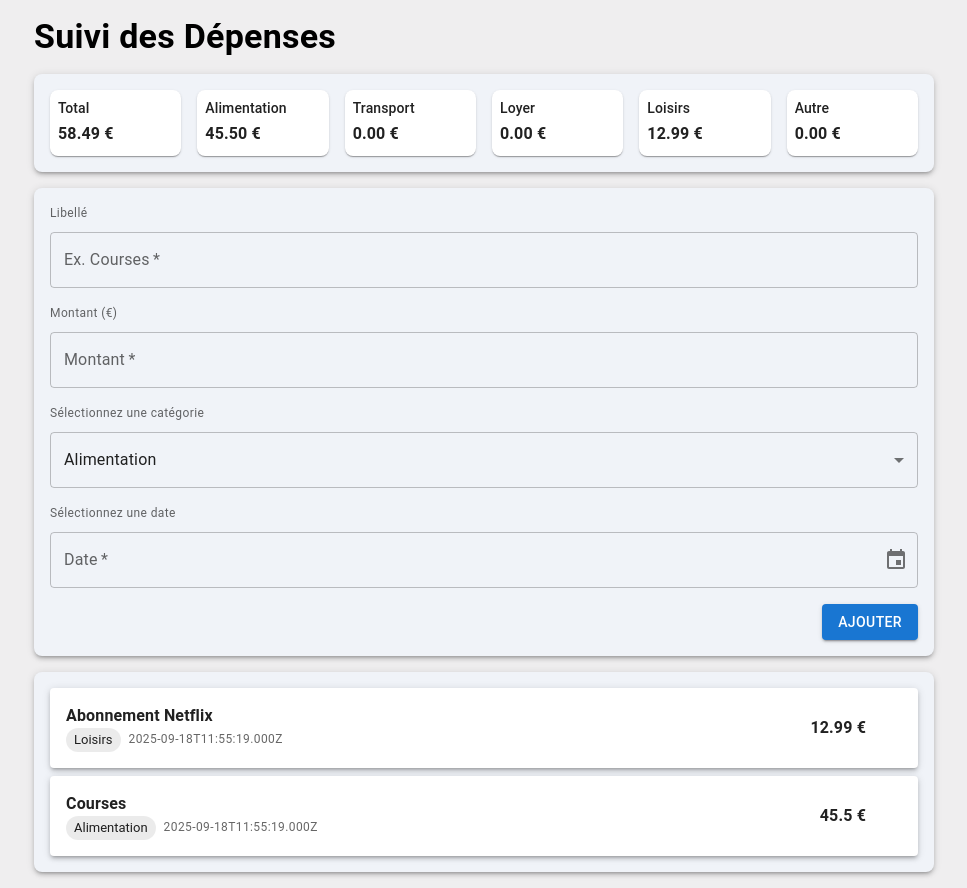
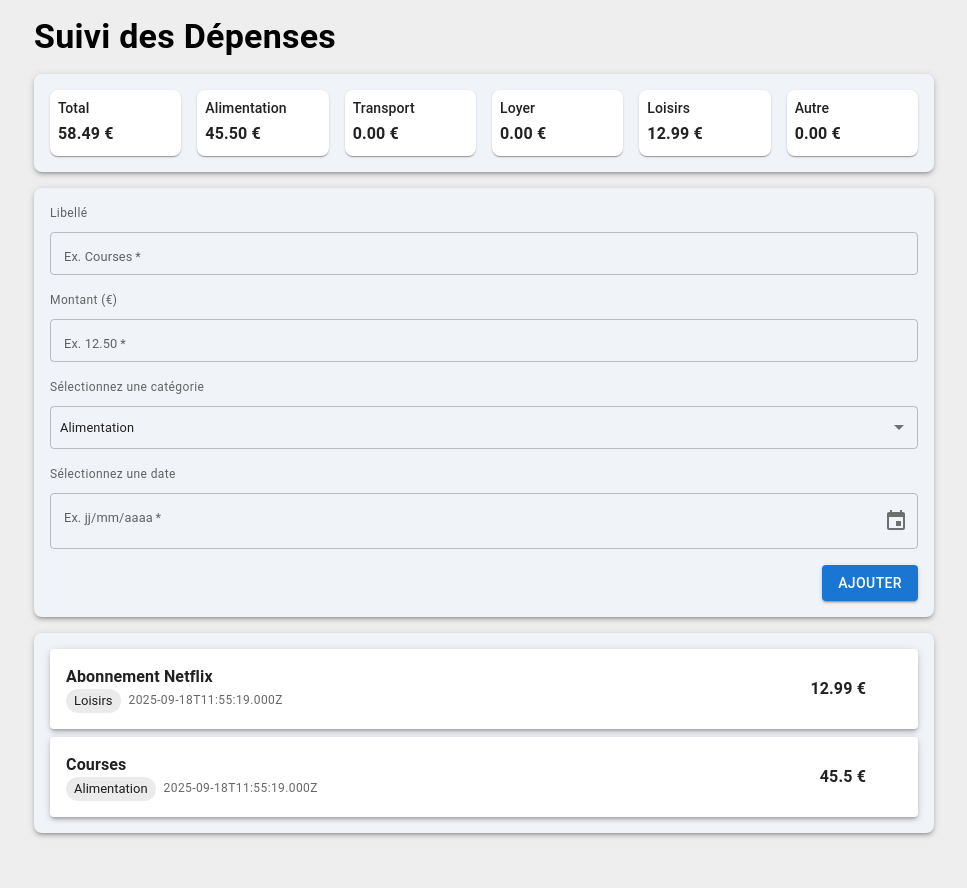
Before and after one commit to NataBoud/React-CDA, a React (Vite) app in the folder depenses-app/: page / in a window 1280 px wide. Shown: the whole page, without its empty margins (156-1123 px from the left). After the commit the page ends 849 px from the top, so only its background shows below. Built offline with nearby package versions, Linux system fonts and the light colour scheme; some icons are missing.

Commit message:
style: :lipstick: corrections style

```diff
--- a/depenses-app/src/components/ExpenseForm.tsx
+++ b/depenses-app/src/components/ExpenseForm.tsx
@@ -50,6 +50,8 @@ export default function ExpenseForm() {
                             onChange={e => setLabel(e.target.value)}
                             required
                             fullWidth
+                            slotProps={{ inputLabel: { sx: { fontSize: "0.8rem" } }, }}
+                            sx={{"& .MuiOutlinedInput-input": {padding: "10px"},}}
                         />
                     </Stack>
 
@@ -59,12 +61,14 @@ export default function ExpenseForm() {
                             Montant (€)
                         </Typography>
                         <TextField
-                            label="Montant"
+                            label="Ex. 12.50"
                             type="number"
                             value={amount}
                             onChange={e => setAmount(e.target.value === "" ? "" : Number(e.target.value))}
                             required
                             fullWidth
+                            slotProps={{inputLabel: { sx: { fontSize: "0.8rem" }},}}
+                            sx={{ "& .MuiOutlinedInput-input": { padding: "10px" }, }}
                         />
                     </Stack>
 
@@ -78,7 +82,7 @@ export default function ExpenseForm() {
                             value={category}
                             onChange={e => setCategory(e.target.value as Category)}
                             fullWidth
-                            sx={{ "& .MuiSelect-select": { color: 'rgba(0,0,0,0.87)' } }}
+                            sx={{ "& .MuiSelect-select": { color: 'rgba(0,0,0,0.87)', fontSize: "0.8rem", padding: "10px" } }}
                         >
                             {categories.map(cat => (
                                 <MenuItem key={cat} value={cat}>{cat}</MenuItem>
@@ -92,11 +96,21 @@ export default function ExpenseForm() {
                             Sélectionnez une date
                         </Typography>
                         <DatePicker
-                            label="Date"
+                            label="Ex. jj/mm/aaaa"
                             value={date}
                             onChange={(newValue) => setDate(newValue)}
-                            slotProps={{ textField: { required: true, fullWidth: true } }}
+                            slotProps={{
+                                textField: {
+                                    required: true,
+                                    fullWidth: true,
+                                    sx: {
+                                        "& .MuiInputLabel-root": { fontSize: "0.8rem" },
+                                        "& .MuiInputBase-input": { fontSize: "0.8rem" },
+                                    },
+                                },
+                            }}
                         />
+
                     </Stack>
 
                     <Button type="submit" variant="contained" color="primary" sx={{ alignSelf: "flex-end", mt: 4 }} >
```
